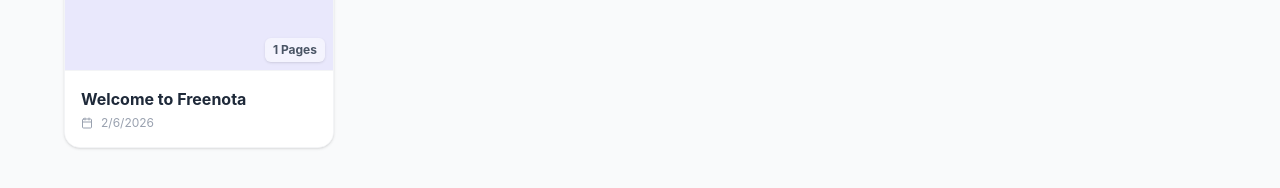
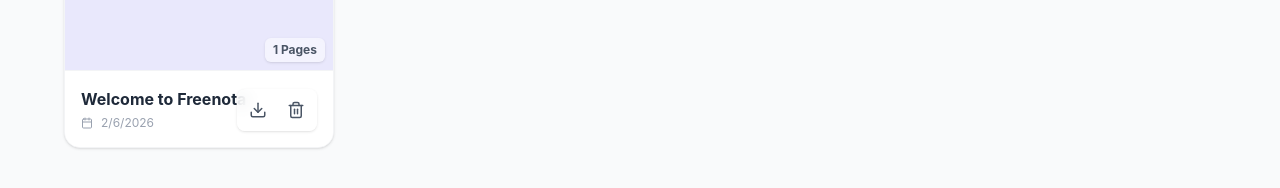
Before and after one commit to p1608a/freenota, a React (Vite) app: page / in a window 1280 px wide. Shown: the part 324-512 px from the top of the page. Built offline with nearby package versions, Linux system fonts and the light colour scheme.

Commit message:
Fix text selection, add palm rejection, improve icon visibility

```diff
--- a/src/components/Home.tsx
+++ b/src/components/Home.tsx
@@ -59,23 +59,23 @@
                                     <span>{new Date(nb.lastModified).toLocaleDateString()}</span>
                                 </div>
 
-                                <div className="absolute bottom-4 right-4 flex gap-1 opacity-100 md:opacity-0 md:group-hover:opacity-100 transition-opacity">
+                                <div className="absolute bottom-4 right-4 flex gap-1 bg-white/80 backdrop-blur-sm rounded-lg p-1 shadow-sm">
                                     <button
                                         onClick={(e) => {
                                             e.stopPropagation();
                                             exportNotebookToPdf(nb);
                                         }}
-                                        className="p-2 text-gray-300 hover:text-blue-500 hover:bg-blue-50 rounded-full transition-colors"
+                                        className="p-2 text-gray-600 hover:text-blue-600 hover:bg-blue-100 rounded-lg transition-colors"
                                         title="Export as PDF"
                                     >
-                                        <Download size={16} />
+                                        <Download size={18} />
                                     </button>
                                     <button
                                         onClick={(e) => { e.stopPropagation(); deleteNotebook(nb.id); }}
-                                        className="p-2 text-gray-300 hover:text-red-500 hover:bg-red-50 rounded-full transition-colors"
+                                        className="p-2 text-gray-600 hover:text-red-600 hover:bg-red-100 rounded-lg transition-colors"
                                         title="Delete Notebook"
                                     >
-                                        <Trash2 size={16} />
+                                        <Trash2 size={18} />
                                     </button>
                                 </div>
                             </div>
--- a/src/components/Whiteboard.tsx
+++ b/src/components/Whiteboard.tsx
@@ -161,6 +161,14 @@
 
     const handlePointerDown = (e: React.PointerEvent) => {
         e.preventDefault(); // Prevent browser default behaviors (scroll, selection)
+        e.stopPropagation();
+
+        // Palm rejection: ignore large touch areas (palms typically have width/height > 20)
+        const nativeEvent = e.nativeEvent as PointerEvent;
+        if (e.pointerType === 'touch' && (nativeEvent.width > 20 || nativeEvent.height > 20)) {
+            return; // Likely a palm, ignore
+        }
+
         const currentActivePageId = activePageId;
         if (!canvasRef.current || !currentActivePageId) return;
         if (toolState.activeTool === 'select' || toolState.activeTool === 'laser') return;
@@ -189,6 +197,14 @@
 
     const handlePointerMove = (e: React.PointerEvent) => {
         e.preventDefault(); // Prevent browser default behaviors
+        e.stopPropagation();
+
+        // Palm rejection
+        const nativeEvent = e.nativeEvent as PointerEvent;
+        if (e.pointerType === 'touch' && (nativeEvent.width > 20 || nativeEvent.height > 20)) {
+            return;
+        }
+
         const currentActivePageId = activePageId;
         if (!isDrawingRef.current || !canvasRef.current || !currentActivePageId) return;
 
--- a/src/index.css
+++ b/src/index.css
@@ -27,6 +27,11 @@
   -ms-overflow-style: none;
   touch-action: none;
   /* Prevent default touch scrolling/zooming */
+  -webkit-user-select: none;
+  -moz-user-select: none;
+  -ms-user-select: none;
+  user-select: none;
+  /* Prevent text selection during drawing */
 }
 
 *::-webkit-scrollbar {
```
